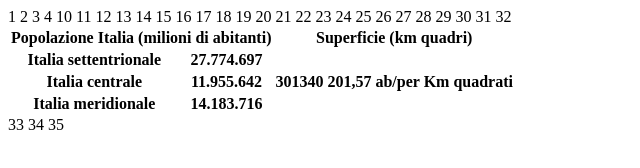
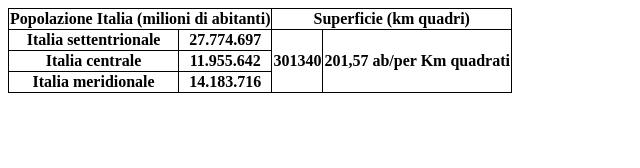
Before and after one commit to m22-4da-he/m22-4da-he.github.io, a plain HTML site: page es3.html in a window 1280 px wide. Shown: the whole page, without its empty margins (0-640 px from the left). Drawn offline with Linux system fonts and the light colour scheme.

Commit message:
Update es3.html

```diff
--- a/es3.html
+++ b/es3.html
@@ -1,35 +1,28 @@
-1<!DOCTYPE html>
-2 <html>
-3<head>
-4<style>
-5 table, th, td {
-6 border: 1px solid black;
-7 border-collapse: collapse; /* default: separate */
-8 }
-9 </style>
-10
-11 </head>
-12 <body>
-13 <table>
-14 <tr>
-15 <th colspan="2"> Popolazione Italia (milioni di abitanti)</th>
-16 <th colspan="2"> Superficie (km quadri) </th>
-17 </tr>
-18 <tr>
-19 <th>Italia settentrionale</th>
-20 <th> 27.774.697</th>
-21<th rowspan="3">301340</th>
-22 <th rowspan="3">201,57 ab/per Km quadrati</th>
-23 </tr>
-24 <tr>
-25 <th>Italia centrale</th>
-26 <th> 11.955.642</th>
-27 </tr>
-28 <tr>
-29 <th>Italia meridionale </th>
-30 <th> 14.183.716 </th>
-31 </tr>
-32 </table>
-33 </body>
-34 </html>
-35
+<!DOCTYPE html>
+<html>
+<head>
+<style>
+table, th, td {
+ border: 1px solid black;
+ border-collapse: collapse; /* default: separate */
+ }
+</style>
+ </head> <body> <table> <tr> <th colspan="2"> Popolazione Italia (milioni di abitanti)</th> <th colspan="2"> Superficie (km quadri)</th>
+ </tr>
+ <tr>
+ <th>Italia settentrionale</th>
+ <th> 27.774.697</th>
+<th rowspan="3">301340</th>
+<th rowspan="3">201,57 ab/per Km quadrati</th>
+ </tr>
+ <tr>
+<th>Italia centrale</th>
+ <th> 11.955.642</th>
+ </tr>
+ <tr>
+<th>Italia meridionale </th>
+ <th> 14.183.716 </th>
+ </tr>
+ </table>
+ </body>
+</html>
```
